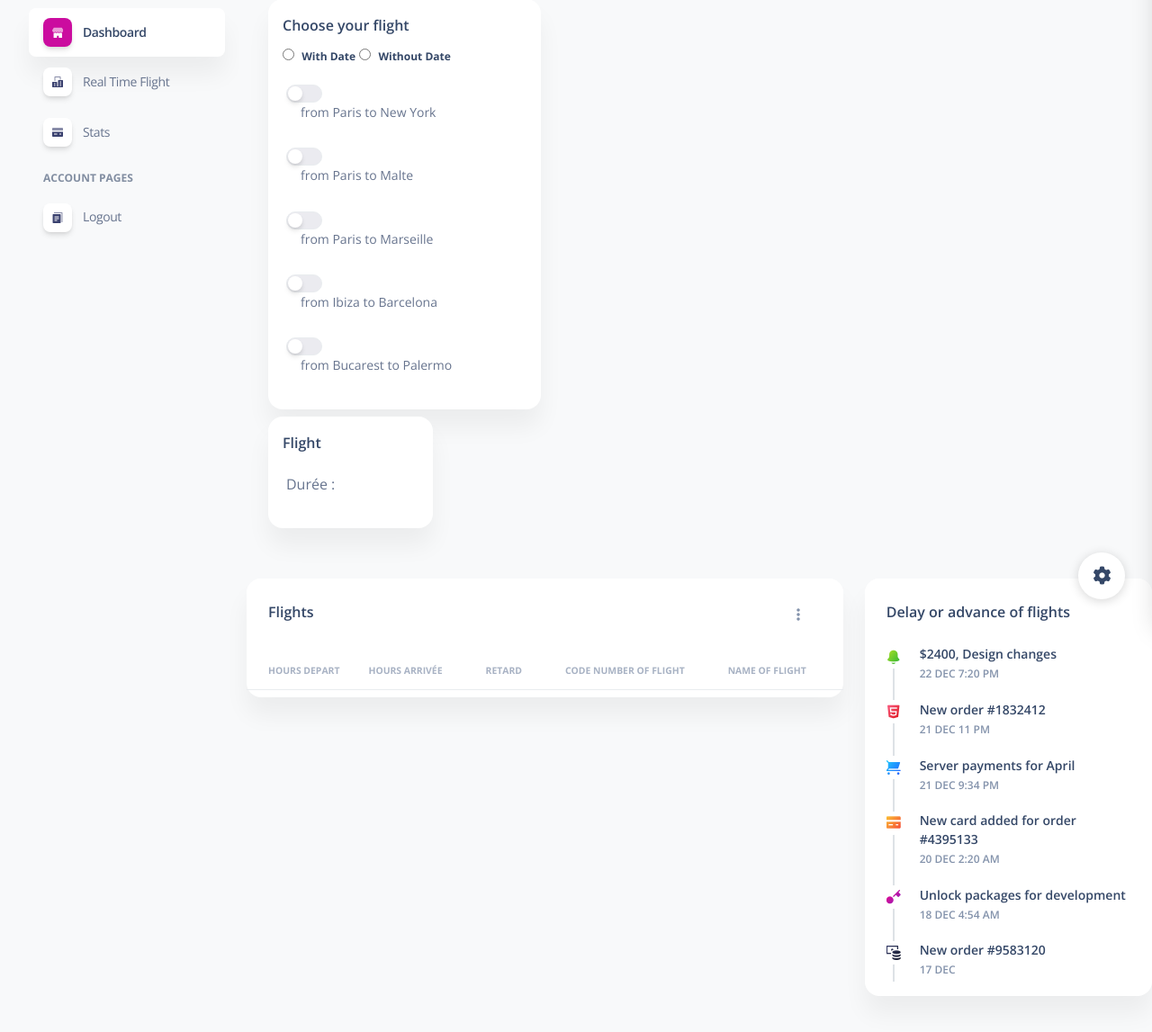
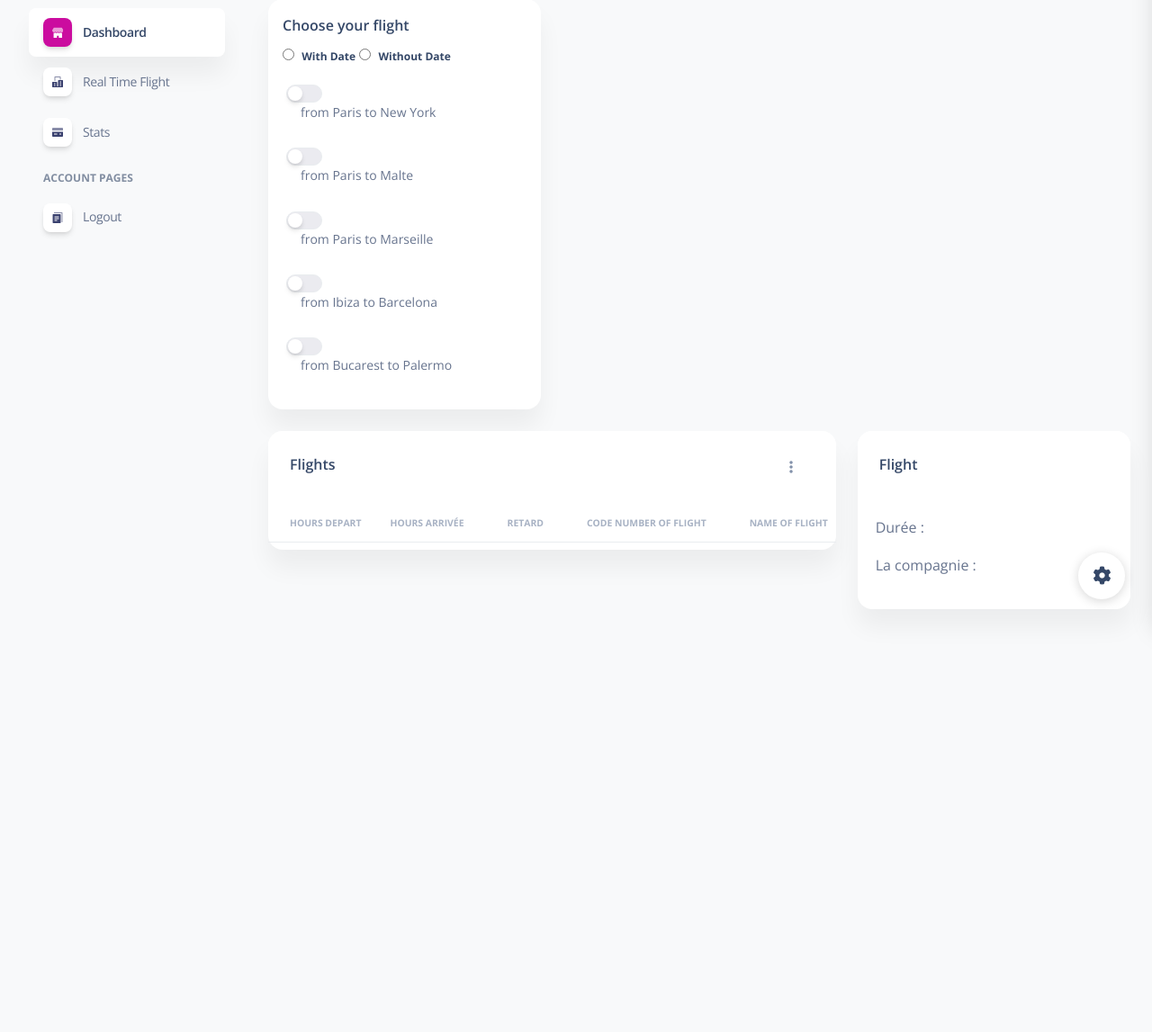
Before and after one commit to Orazure/Flight_tracker, a Flask app: page /index in a window 1280 px wide; the page is wider, and only the part inside the window is pictured. Shown: the part 104-1251 px from the top of that part at 90% size. After the commit the page ends 782 px from the top of that part, so only its background shows below. Run offline with Flask 2, Linux system fonts and the light colour scheme; the visitor is signed in with stand-in values (Sample User, id 1); lists and menus that the app fills with data are empty; some libraries are stand-ins or nearby versions.

Commit message:
home website ready flight

```diff
--- a/apps/DAL/flights.py
+++ b/apps/DAL/flights.py
@@ -56,7 +56,7 @@
             "type": "Flight",
             "q": f"departsFromAirport==airport-{dep_icao};arrivesToAirport==airport-{arr_icao}",
         }
-        print(f"{self.orion_url}", params)
+
         return requests.get(f"{self.orion_url}", params=params).json()
 
     def get_airline_from_airline_iata(self, airline_icao: str) -> dict:
@@ -69,4 +69,5 @@
             dict: The flight.
         """
         params = {"type": "Airline"}
+        print(f"{self.orion_url} {airline_icao}", params)
         return requests.get(f"{self.orion_url}/airline-{airline_icao}", params=params).json()
--- a/apps/home/routes.py
+++ b/apps/home/routes.py
@@ -73,7 +73,7 @@
     return render_template('home/billing.html', segment='billing',dropbox=dropbox)
 
 
-@blueprint.route('/getAirline')
+@blueprint.route('/getAirline', methods=["GET", "POST"])
 @login_required
 def getArline():
     # Mysql=Database()
@@ -82,7 +82,14 @@
     # # remove (',') from the list dropbox
     # dropbox=[x[0] for x in dropbox]
     # print(dropbox)
-    return requests.get("http://impossibly.fr:1026/entities/airline-LNK?type=Airline").text
+    dal = FlightDAL()
+    if request.method == "POST":
+        pippo = request.form.to_dict()
+        # si la donnée dans data correspond à ceux dans SUPPORTED_FLIGHTS alors je retourne la valeur de la clé
+        print(pippo["data"])
+        pippo=dal.get_airline_from_airline_iata(pippo["data"])
+        return jsonify(pippo)
+    return "ok"
 
 
 @blueprint.route('/<template>')
--- a/apps/templates/home/index.html
+++ b/apps/templates/home/index.html
@@ -71,30 +71,6 @@
               </div>
             </div>
           </div>
-      <div class="test container-fluid py-2" >
-        <div class="row">
-
-
-
-        <div class="col-xl-7">
-            <div class="col-md-4">
-              <div class="card h-100" id="contentFlight" style="display: block;">
-                <div class="card-body p-3">
-                    <h6 class="mb">Flight  </h6> <p id="numbFlight"></p>
-                  <div class="card-body p-1" id="">
-                    <p id="duréeP">Durée : </p>
-                      <p id="hoursP"></p>
-                      <p id="nameP"></p>
-                      <p id="dateP"></p>
-                      <p id="priceP"></p>
-                  </div>
-                  </div>
-                </div>
-              </div>
-            </div>
-        </div>
-         </div>
-      </div>
     </div>
 
 
@@ -165,69 +141,25 @@
         <div class="col-lg-4">
           <div class="card h-100">
             <div class="card-header pb-0">
-              <h6> Delay or advance of flights </h6>
+              <h6> Flight </h6>
               <!-- <p class="text-sm">
                 <i class="fa fa-arrow-up text-success" aria-hidden="true"></i>
                 <span class="font-weight-bold">24%</span> this month
               </p> -->
             </div>
-            <div class="card-body p-3">
-              <div class="timeline timeline-one-side">
-                <div class="timeline-block mb-3">
-                  <span class="timeline-step">
-                    <i class="ni ni-bell-55 text-success text-gradient"></i>
-                  </span>
-                  <div class="timeline-content">
-                    <h6 class="text-dark text-sm font-weight-bold mb-0">$2400, Design changes</h6>
-                    <p class="text-secondary font-weight-bold text-xs mt-1 mb-0">22 DEC 7:20 PM</p>
-                  </div>
-                </div>
-                <div class="timeline-block mb-3">
-                  <span class="timeline-step">
-                    <i class="ni ni-html5 text-danger text-gradient"></i>
-                  </span>
-                  <div class="timeline-content">
-                    <h6 class="text-dark text-sm font-weight-bold mb-0">New order #1832412</h6>
-                    <p class="text-secondary font-weight-bold text-xs mt-1 mb-0">21 DEC 11 PM</p>
-                  </div>
-                </div>
-                <div class="timeline-block mb-3">
-                  <span class="timeline-step">
-                    <i class="ni ni-cart text-info text-gradient"></i>
-                  </span>
-                  <div class="timeline-content">
-                    <h6 class="text-dark text-sm font-weight-bold mb-0">Server payments for April</h6>
-                    <p class="text-secondary font-weight-bold text-xs mt-1 mb-0">21 DEC 9:34 PM</p>
-                  </div>
-                </div>
-                <div class="timeline-block mb-3">
-                  <span class="timeline-step">
-                    <i class="ni ni-credit-card text-warning text-gradient"></i>
-                  </span>
-                  <div class="timeline-content">
-                    <h6 class="text-dark text-sm font-weight-bold mb-0">New card added for order #4395133</h6>
-                    <p class="text-secondary font-weight-bold text-xs mt-1 mb-0">20 DEC 2:20 AM</p>
-                  </div>
-                </div>
-                <div class="timeline-block mb-3">
-                  <span class="timeline-step">
-                    <i class="ni ni-key-25 text-primary text-gradient"></i>
-                  </span>
-                  <div class="timeline-content">
-                    <h6 class="text-dark text-sm font-weight-bold mb-0">Unlock packages for development</h6>
-                    <p class="text-secondary font-weight-bold text-xs mt-1 mb-0">18 DEC 4:54 AM</p>
-                  </div>
-                </div>
-                <div class="timeline-block">
-                  <span class="timeline-step">
-                    <i class="ni ni-money-coins text-dark text-gradient"></i>
-                  </span>
-                  <div class="timeline-content">
-                    <h6 class="text-dark text-sm font-weight-bold mb-0">New order #9583120</h6>
-                    <p class="text-secondary font-weight-bold text-xs mt-1 mb-0">17 DEC</p>
-                  </div>
-                </div>
+            <div class="card-body p-3" id="contentFlight">
+
+                <h6 class="mb">  </h6> <p id="numbFlight"></p>
+              <div class="card-body p-1" id="">
+                <p id="duréeP">Durée : </p>
+                <p  id="hoursP">La compagnie :</p>
+
+                  <p id="nameP"></p>
+                  <p id="dateP"></p>
+                  <p id="priceP"></p>
               </div>
+
+
             </div>
           </div>
         </div>
@@ -249,10 +181,7 @@
 
 
 
-    var option1=document.getElementById('flightOption1');
-    var option2=document.getElementById('flightOption2');
-    var option3=document.getElementById('flightOption3');
-    var option4=document.getElementById('flightOption4');
+
 
     let startTime = document.getElementById("appt-time");
     //event click function for option1
@@ -392,8 +321,8 @@
            // tds[5].innerText = DATAS.product_dateCreation;
 
             tds[5].innerText = DATAS.dateDeparture.value;
-            console.log(DATAS.airline_iata.value);
-                tds[6].innerText = DATAS.airline_iata.value;
+            console.log(DATAS.airline_icao.value);
+            tds[6].innerText = DATAS.airline_icao.value;
             tds[7].innerText = DATAS.dateArrival.value;
             tds[8].innerText = Math.round(DATAS.duration.value/60);
             referenceTab.querySelector('tbody').appendChild(clone.cloneNode(true));
@@ -414,13 +343,7 @@
     const test =(id) => {
 
       //if he are some content in contentFlight then remove it
-      if(contentFlight.querySelector('div').childNodes.length>0){
-        document.getElementById('contentFlight').querySelectorAll('#hoursP')[0].innerHTML="";
-        document.getElementById('contentFlight').querySelectorAll('#nameP')[0].innerHTML="";
-        document.getElementById('contentFlight').querySelectorAll('#dateP')[0].innerHTML="";
-        document.getElementById('contentFlight').querySelectorAll('#priceP')[0].innerHTML="";
-        document.getElementById('contentFlight').querySelectorAll('#duréeP')[0].innerHTML="";
-      }
+
     console.log(id);
     let hours="";
     let durée ="";
@@ -436,13 +359,13 @@
     hours2=document.getElementById(id).querySelectorAll('#hours2')[0].innerHTML;
     delay=document.getElementById(id).querySelectorAll('#delay')[0].innerHTML;
     name=document.getElementById(id).querySelectorAll('#name')[0].innerHTML;
-    airline_iata=document.getElementById(id).querySelectorAll('#airline_iata')[0].innerHTML;
+    airline_icao=document.getElementById(id).querySelectorAll('#airline_iata')[0].innerHTML;
     //add this value on div contentFlight
     var ajaxData = new ajax({
       method: 'POST',
-      url: '/index',
+      url: '/getAirline',
       data: {
-          data: airline_iata
+          data: airline_icao
       },
       response: 'json',
       setRequestHeader: {
@@ -450,36 +373,25 @@
           'X-Token': 'HAHA'
       },
       success: function (data) {
-          console.log(data);
-          let clone = document.importNode(templateTableLine.content, true);
-          //add id on each tr
-          let tr=clone.querySelectorAll('tr');
-          let tds = clone.querySelectorAll('td');
-          data.forEach(function(TEST){
-            TEST.forEach(function(DATAS){
-            // add id to each tr
-              console.log(DATAS);
-              // data is equal at a name of airline ,
-            })
-          });
+          console.log(data.name.value);
+          //document.getElementById('contentFlight').querySelectorAll('#hoursP')[0].innerHTML+=data.name.value;
+          document.getElementById('contentFlight').querySelectorAll('#hoursP')[0].innerHTML ="La compagnie : "+data.name.value;
+          document.getElementById('contentFlight').querySelectorAll('#duréeP')[0].innerHTML ="Durée : "+durée +"h";
+
+          // data.forEach(function(TEST){
+          //   TEST.forEach(function(DATAS){
+          //     console.log(DATAS.name.value);
+
+          //   // add id to each tr
+          //     console.log(DATAS);
+          //     // data is equal at a name of airline ,
+
+
       },
       error: function(status, data) {
           console.log(data);
       }
     });
-
-    // document.getElementById('contentFlight').querySelectorAll('#duréeP')[0].innerHTML+=durée;
-    // document.getElementById('contentFlight').querySelectorAll('#hoursP')[0].innerHTML+=hours;
-    // document.getElementById('contentFlight').querySelectorAll('#nameP')[0].innerHTML+=name;
-    // document.getElementById('contentFlight').querySelectorAll('#dateP')[0].innerHTML+=date;
-    // document.getElementById('contentFlight').querySelectorAll('#priceP')[0].innerHTML+=date2;
-    // document.getElementById('contentFlight').querySelectorAll('#hoursP')[0].innerHTML+=hours2;
-
-
-
-
-
-
   }
 
 
```
